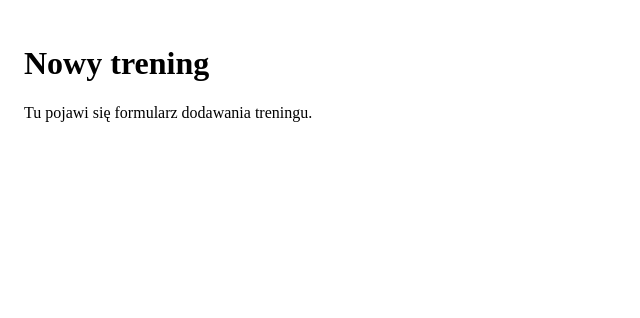
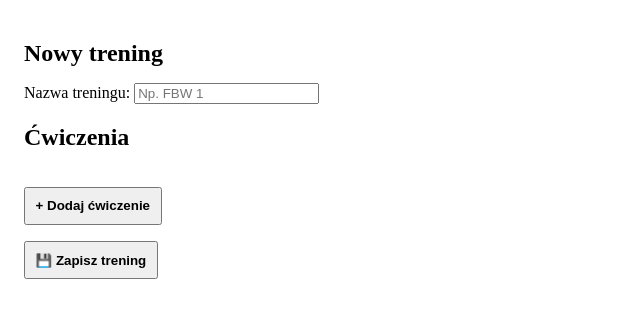
Before and after one commit to hul/stay-hard, a Vue app: page /new-training in a window 1280 px wide. Shown: the top 318 px of the page, without its empty margins (0-640 px from the left). Built offline with nearby package versions, Linux system fonts and the light colour scheme.

Commit message:
create workout

```diff
--- /dev/null
+++ b/src/components/ExerciseEditor.vue
@@ -0,0 +1,56 @@
+<template>
+    <div class="exercise-editor">
+        <input v-model="exercise.name" placeholder="Nazwa ćwiczenia" />
+        <input v-model="exercise.category" placeholder="Kategoria (np. Plecy)" />
+        <input v-model="exercise.notes" placeholder="Notatki (np. Pull 5)" />
+
+        <div class="sets">
+            <h4>Serie</h4>
+            <SetEditor v-for="(set, i) in exercise.sets" :key="i" v-model:set="exercise.sets[i]"
+                @remove="removeSet(i)" />
+            <button @click="addSet">+ Dodaj serię</button>
+        </div>
+
+        <button @click="$emit('remove')">🗑 Usuń ćwiczenie</button>
+    </div>
+</template>
+
+<script setup lang="ts">
+import { defineProps, defineEmits } from 'vue'
+import SetEditor from './SetEditor.vue'
+
+const props = defineProps<{ exercise: any }>()
+const emit = defineEmits(['update:exercise', 'remove'])
+
+function addSet() {
+    props.exercise.sets.push({
+        type: 'work',
+        weight: 0,
+        reps: 0
+    })
+}
+
+function removeSet(index: number) {
+    props.exercise.sets.splice(index, 1)
+}
+</script>
+
+<style scoped>
+.exercise-editor {
+    border: 1px solid #ddd;
+    border-radius: 8px;
+    padding: 1rem;
+    margin-bottom: 1.5rem;
+    background: #f9f9f9;
+}
+
+input,
+select {
+    margin: 0.3rem 0;
+    padding: 0.4rem;
+}
+
+button {
+    margin-top: 0.5rem;
+}
+</style>
--- /dev/null
+++ b/src/components/SetEditor.vue
@@ -0,0 +1,36 @@
+<template>
+    <div class="set-editor">
+        <select v-model="set.type">
+            <option value="warmup">Rozgrzewka</option>
+            <option value="work">Praca</option>
+        </select>
+        <input type="number" v-model.number="set.weight" placeholder="kg" />
+        <input type="number" v-model.number="set.reps" placeholder="powtórzenia" />
+        <button @click="$emit('remove')">❌</button>
+    </div>
+</template>
+
+<script setup lang="ts">
+defineProps<{ set: any }>()
+defineEmits(['update:set', 'remove'])
+</script>
+
+<style scoped>
+.set-editor {
+    display: flex;
+    flex-wrap: wrap;
+    gap: 0.5rem;
+    margin: 0.3rem 0;
+}
+
+.set-editor select,
+.set-editor input {
+    flex: 1 1 30%;
+    min-width: 80px;
+}
+
+.set-editor button {
+    flex: 0 0 auto;
+    padding: 0.3rem 0.5rem;
+}
+</style>
--- a/src/style.css
+++ b/src/style.css
@@ -1,47 +1,18 @@
-:root {
-  font-family: system-ui, Avenir, Helvetica, Arial, sans-serif;
-  line-height: 1.5;
-  font-weight: 400;
-
-  color-scheme: light dark;
-  color: rgba(255, 255, 255, 0.87);
-  background-color: #242424;
-
-  font-synthesis: none;
-  text-rendering: optimizeLegibility;
-  -webkit-font-smoothing: antialiased;
-  -moz-osx-font-smoothing: grayscale;
+body {
+  margin: 0;
+  font-family: sans-serif;
+  background: #fff;
+  color: #222;
 }
 
-body {
-  margin: 0;
-  display: flex;
-  place-items: center;
-  min-width: 320px;
-  min-height: 100vh;
+input, select, button {
+  font-size: 1rem;
+  width: 100%;
+  box-sizing: border-box;
 }
 
-h1 {
-  font-size: 3.2em;
-  line-height: 1.1;
+main {
+  padding: 1rem;
+  max-width: 600px;
+  margin: 0 auto;
 }
-
-#app {
-  max-width: 1280px;
-  margin: 0 auto;
-  padding: 2rem;
-  text-align: center;
-}
-
-@media (prefers-color-scheme: light) {
-  :root {
-    color: #213547;
-    background-color: #000000;
-  }
-  a:hover {
-    color: #747bff;
-  }
-  button {
-    background-color: #f9f9f9;
-  }
-}
--- a/src/views/NewTraining.vue
+++ b/src/views/NewTraining.vue
@@ -1,15 +1,69 @@
 <template>
     <main class="new-training">
         <h1>Nowy trening</h1>
-      <p>Tu pojawi się formularz dodawania treningu.</p>
+
+        <label>
+            Nazwa treningu:
+            <input v-model="trainingName" placeholder="Np. FBW 1" />
+        </label>
+
+        <div class="exercises">
+            <h2>Ćwiczenia</h2>
+            <ExerciseEditor v-for="(exercise, index) in exercises" :key="index" v-model:exercise="exercises[index]"
+                @remove="removeExercise(index)" />
+            <button @click="addExercise">+ Dodaj ćwiczenie</button>
+        </div>
+
+        <button @click="saveTraining">💾 Zapisz trening</button>
     </main>
 </template>
 
 <script setup lang="ts">
+import { ref } from 'vue'
+import ExerciseEditor from '@/components/ExerciseEditor.vue'
+
+const trainingName = ref('')
+const exercises = ref<any[]>([])
+
+function addExercise() {
+    exercises.value.push({
+        name: '',
+        category: '',
+        notes: '',
+        sets: []
+    })
+}
+
+function removeExercise(index: number) {
+    exercises.value.splice(index, 1)
+}
+
+function saveTraining() {
+    console.log('Zapisuję trening:', {
+        name: trainingName.value,
+        exercises: exercises.value
+    })
+}
 </script>
 
 <style scoped>
 .new-training {
     padding: 1rem;
 }
+
+label {
+    display: block;
+    margin-bottom: 1rem;
+}
+
+h1 {
+    font-size: 1.5rem;
+    margin-bottom: 1rem;
+}
+
+button {
+    padding: 0.6rem;
+    font-weight: bold;
+    margin-top: 1rem;
+}
 </style>
```
Lines whose indentation alone changed are shown as unchanged.
